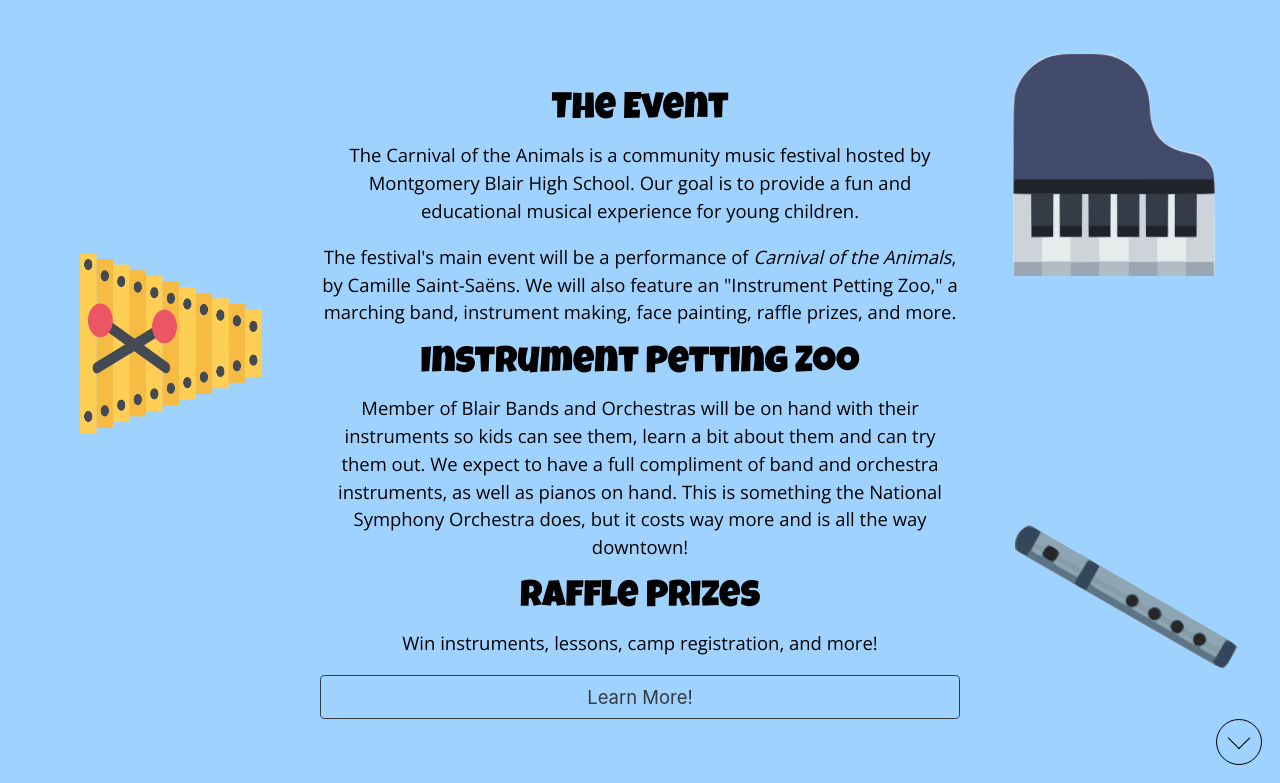
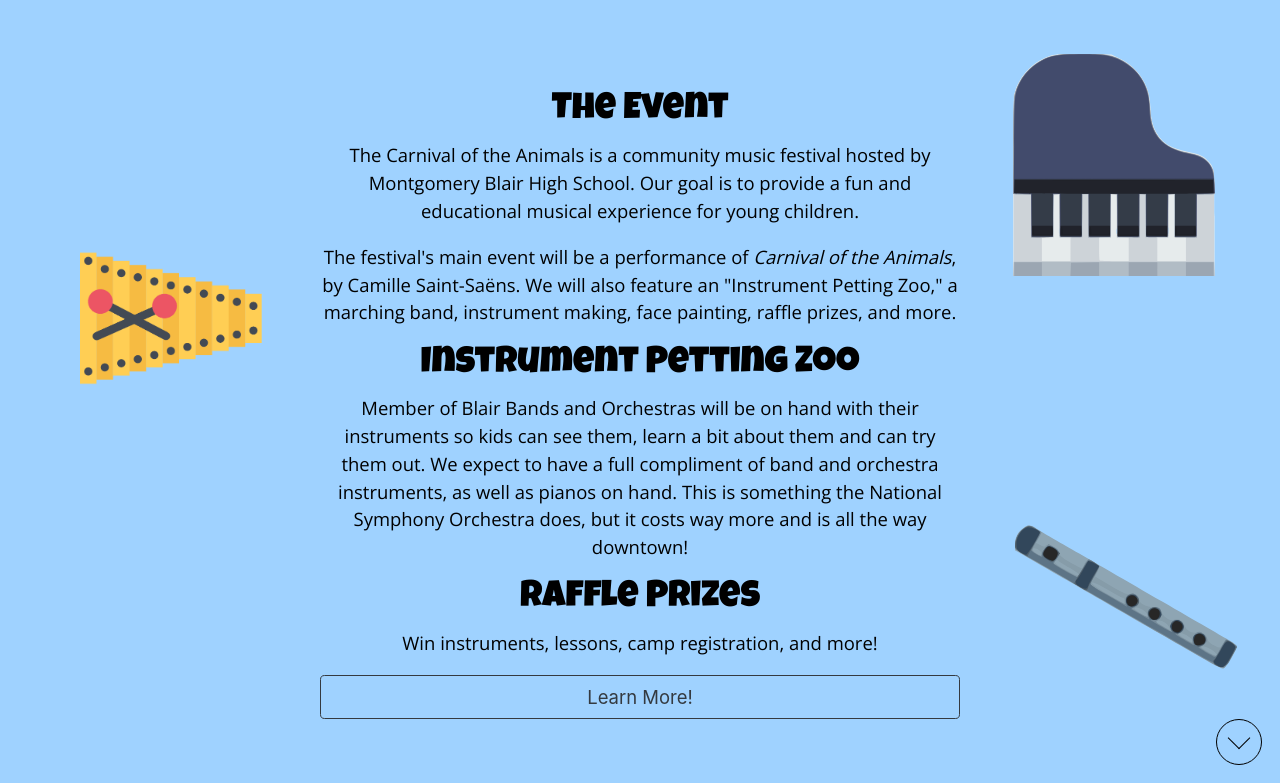
Before and after one commit to mbhs/carnival, a Django app: page / in a window 1280 px wide. Shown: the part 801-1584 px from the top of the page. Run offline with Django 3.2, Linux system fonts and the light colour scheme; parts of the project's set-up code (start-up, migrations or seed data) failed here and were passed over; some libraries are stand-ins or nearby versions.

Commit message:
Fix aspect ratio

```diff
--- a/static/core/css/custom.css
+++ b/static/core/css/custom.css
@@ -291,7 +291,6 @@
     top: 25%;
     right: 75%;
     width: 10em;
-    height: 10em;
     margin: 3em;
     visibility: hidden; }
   #about-container .sax-svg {
```
